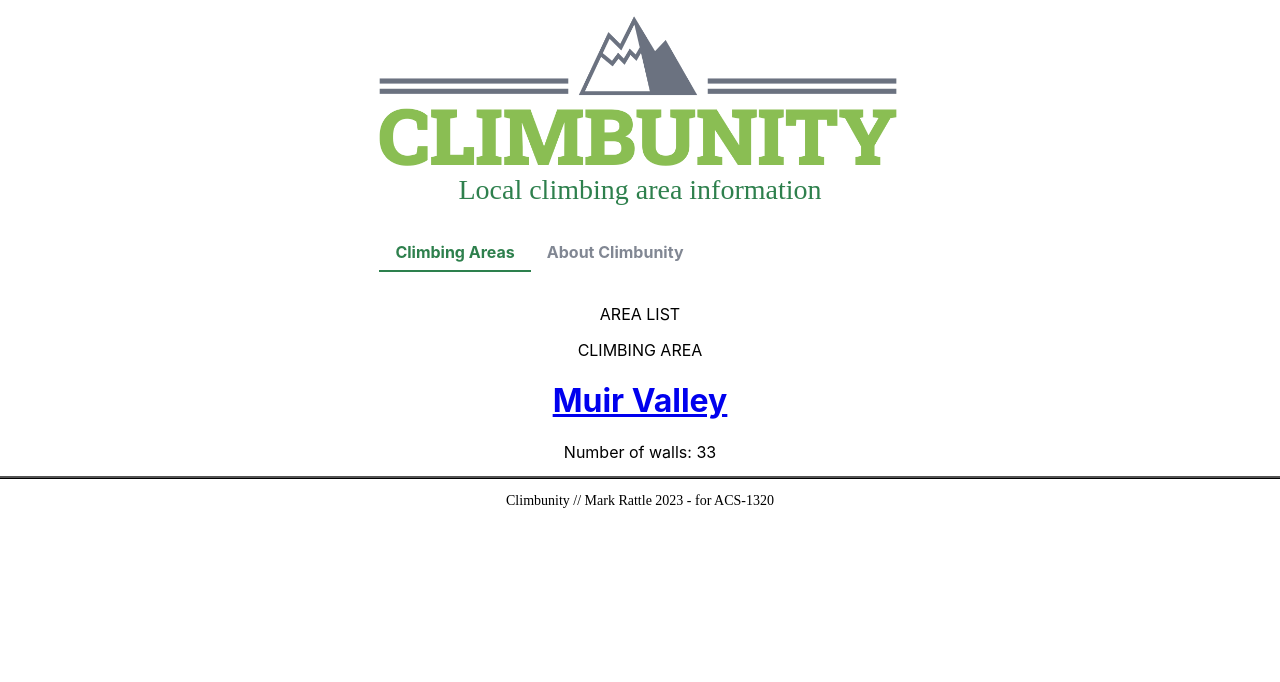
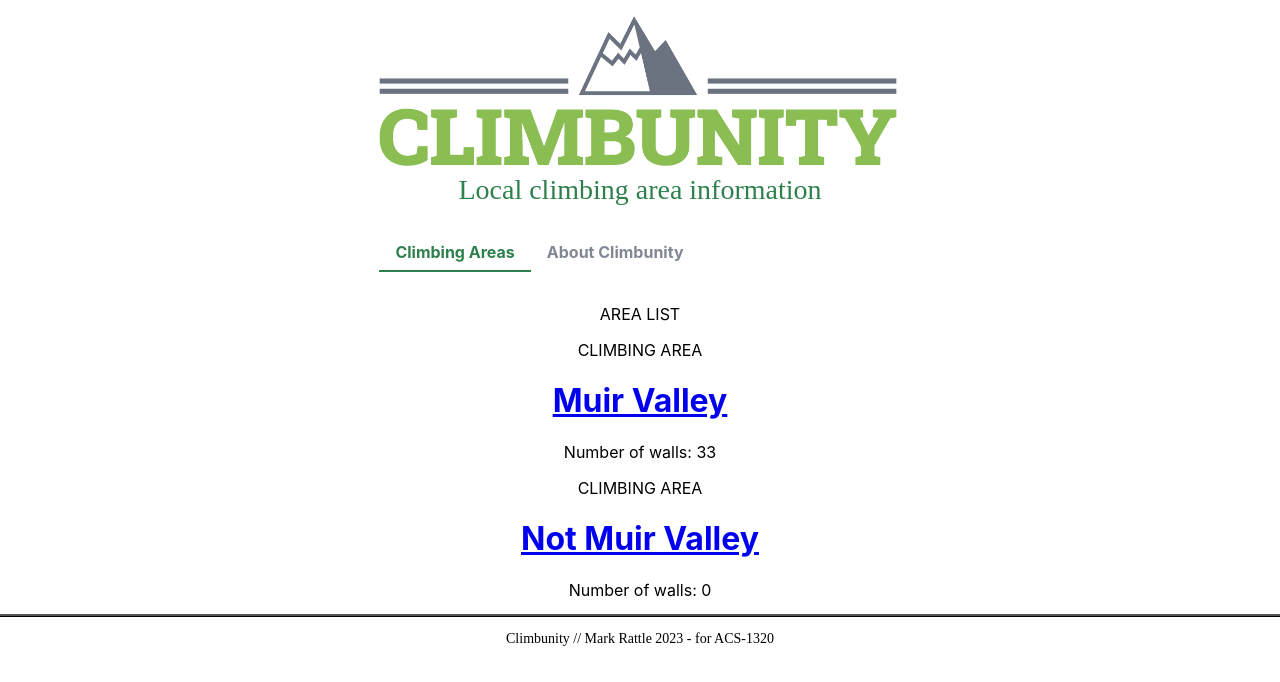
Before and after one commit to energeist/climbunity-front-end, a React (Create React App) app: page / in a window 1280 px wide. Shown: the top 682 px of the page. Built offline with nearby package versions, Linux system fonts and the light colour scheme.

Commit message:
data sorted, using useLocation to get info

```diff
--- a/src/components/App.js
+++ b/src/components/App.js
@@ -5,7 +5,10 @@ import Header from './Header';
 import Footer from './Footer';
 import { Outlet } from 'react-router-dom';
 
-function App() {
+function App(props) {
+  console.log("allWalls in App")
+  // const allWalls = props.props
+  console.log(props.props)
   return (
     <div className="App">
       <Header />
--- a/src/components/ClimbingArea.js
+++ b/src/components/ClimbingArea.js
@@ -1,38 +1,21 @@
 import React from 'react';
 import { Link } from 'react-router-dom';
-import animalCrackers from '../data/animal_crackers_wall.json';
 import './ClimbingAreasList.css';
 
-// const context = require.context('../data', true, /.json$/);
-// const all = {};
-// const dataKeys = [];
-// context.keys().forEach((key) => {
-//   const fileName = key.replace('./', '');
-//   const resource = require(`../data/${fileName}`);
-//   const namespace = fileName.replace('.json', '');
-//   dataKeys.push(namespace);
-//   all[namespace] = JSON.parse(JSON.stringify(resource));
-// });
-
-// console.log(all.animal_crackers_wall);
-// console.log("keys");
-// console.log(dataKeys);
-
-function ClimbingArea() {
+function ClimbingArea(props) {
+  const {areaName, numWalls, path} = props
+  console.log("allWalls in ClimbingArea")
   return (
     <div className="ClimbingAreas">
       <p>CLIMBING AREA</p>
         <Link
           className="ClimbingArea-title"
-          to={`/area`}>
-          <h1>Muir Valley</h1>
+          to={`/area/muir-valley`}>
+          <h1>{areaName}</h1>
         </Link>
-        Number of walls: 33
+        Number of walls: {numWalls}
     </div>
   )
 }
 
-console.log(animalCrackers.area_name);
-console.log(animalCrackers.climbs);
-
 export default ClimbingArea;
--- a/src/components/ClimbingAreasList.js
+++ b/src/components/ClimbingAreasList.js
@@ -1,40 +1,25 @@
 import React from 'react';
-import { Link } from 'react-router-dom';
-import animalCrackers from '../data/animal_crackers_wall.json';
 import './ClimbingAreasList.css';
 import ClimbingArea from './ClimbingArea';
-
-// const context = require.context('../data', true, /.json$/);
-// const all = {};
-// const dataKeys = [];
-// context.keys().forEach((key) => {
-//   const fileName = key.replace('./', '');
-//   const resource = require(`../data/${fileName}`);
-//   const namespace = fileName.replace('.json', '');
-//   dataKeys.push(namespace);
-//   all[namespace] = JSON.parse(JSON.stringify(resource));
-// });
 
 // console.log(all.animal_crackers_wall);
 // console.log("keys");
 // console.log(dataKeys);
 
-function ClimbingAreaList() {
+function ClimbingAreaList(props) {
+  console.log("allWalls in ClimbingAreaList ")
+  const allWalls = props.props
+  const wallKeys = Object.keys(allWalls)
+  console.log(wallKeys.length)
+  console.log(allWalls)
   return (
     <div className="ClimbingAreasList">
       <p>AREA LIST</p>
-        <ClimbingArea />
-        {/* <Link
-          className="ClimbingArea-title"
-          to={`/area`}>
-          Muir Valley
-        </Link> */}
-        {/* <p>Number of walls: 33</p> */}
+        {/* hardcoded for now, might expand data out later */}
+        <ClimbingArea areaName={'Muir Valley'} numWalls={wallKeys.length} path={'muir_valley'} data={allWalls}/>
+        <ClimbingArea areaName={'Not Muir Valley'} numWalls={0}/>
     </div>
   )
 }
 
-console.log(animalCrackers.area_name);
-console.log(animalCrackers.climbs);
-
 export default ClimbingAreaList;
--- a/src/components/ClimbingRoute.js
+++ b/src/components/ClimbingRoute.js
@@ -1,5 +1,5 @@
 import React from 'react';
-import { Link } from 'react-router-dom';
+import { Link, useLocation } from 'react-router-dom';
 import './ClimbingRoute.css';
 
 // const context = require.context('../data', true, /.json$/);
@@ -14,24 +14,60 @@ import './ClimbingRoute.css';
 // });
 
 function ClimbingRoute(props) {
-  // const walls = dataKeys.map((key) => {
+  console.log("allWalls in ClimbingRoute")
+  const allWalls = props.props
+  console.log(allWalls)
+  const location = useLocation()
+  console.log("location on this page")
+  const wallKey = location.pathname.replace('/wall/','')
+  console.log(wallKey)
+  console.log("routes on this wall")
+  const wallRoutes = allWalls[`${wallKey}`].climbs
+  console.log(wallRoutes)
+  console.log(wallRoutes[0].name)
+  console.log(wallRoutes[0].grades.yds)
+  console.log(wallRoutes[0].grades.french)
+  let routes = wallRoutes.map((route) => {
     return (
-      // <div>
-      //   <h1>{all_walls[key].area_name}</h1>
-      //   <p>Number of routes: {all_walls[key].totalClimbs}</p>
-      // </div>
-
-      <div>
+      <div className="routeList" key={route}>
         <p>CLIMBING ROUTE</p>
         <Link
           className="ClimbingRoute-title"
-          to={`/route`}
+          to={`/route/${route.name}`}
         >
-          <h1>Route</h1>
+          <h1>{route.name}</h1>
         </Link>
-        <p>grade, types</p>
+        <p>Grade:
+        {route.grades.yds ? <span>YDS: {route.grades.yds}</span> : ''}
+        {route.grades.french ? <span>French: {route.grades.french}</span> : ''}
+        </p>
       </div>
     )
+  })
+
+  return (
+    <div className="routeList">
+      {routes.length > 0 ? routes : "No results match your search"}
+    </div>
+  )
+// }
+  //   return (
+  //     <div>
+  //       <h1>{all_walls[key].area_name}</h1>
+  //       <p>Number of routes: {all_walls[key].totalClimbs}</p>
+  //     </div>
+
+  //     <div>
+  //       <p>CLIMBING ROUTE</p>
+  //       <Link
+  //         className="ClimbingRoute-title"
+  //         to={`/route/route-name`}
+  //       >
+  //         <h1>Route</h1>
+  //       </Link>
+  //       <p>grade, types</p>
+  //     </div>
+  //   )
   // })
 
   // return (
--- a/src/components/ClimbingRouteDetails.js
+++ b/src/components/ClimbingRouteDetails.js
@@ -1,27 +1,19 @@
 import React from 'react';
-import { useParams } from 'react-router';
+// import { useParams } from 'react-router';
 import './ClimbingRouteDetails.css';
 
-// const context = require.context('../data', true, /.json$/);
-// const all_walls = {};
-// const dataKeys = [];
-// context.keys().forEach((key) => {
-//   const fileName = key.replace('./', '');
-//   const resource = require(`../data/${fileName}`);
-//   const namespace = fileName.replace('.json', '');
-//   dataKeys.push(namespace);
-//   all_walls[namespace] = JSON.parse(JSON.stringify(resource));
-// });
-
 function ClimbingRouteDetails(props) {
+  console.log("allWalls in ClimbingRouteDetails")
+  const allWalls = props.props
+  console.log(allWalls)
   // const params = useParams();
   // const { id } = params;// Location index
-  // const { images, title, desc, hours, geo } = data[id];
+  // const { images, name, desc, hours, geo } = data[id];
 
   return (
     <div className="ClimbingRouteDetails">
       <div className="ClimbingRouteDetails-image">
-        <img src={`${process.env.PUBLIC_URL}/images/no_image`} alt="placeholder"/>
+        <img src={`${process.env.PUBLIC_URL}/images/no_image.jpeg`} alt="placeholder"/>
       </div>
       <div className="ClimbingRouteDetails-info">
         <h1 className="ClimbingRouteDetails-name">climb.name</h1>
--- a/src/components/ClimbingWall.js
+++ b/src/components/ClimbingWall.js
@@ -13,22 +13,17 @@ context.keys().forEach((key) => {
   allWalls[namespace] = JSON.parse(JSON.stringify(resource));
 });
 
-console.log("keys");
-console.log(dataKeys);
+// console.log("keys");
+// console.log(dataKeys);
 
 function ClimbingWall() {
-  console.log("all walls")
-  console.log(allWalls)
-  console.log("data keys")
-  console.log(dataKeys)
-
   const walls = dataKeys.map((key) => {
     return (
-      <div className="WallList">
+      <div className="WallList" key={key}>
         <p>CLIMBING WALL</p>
         <Link
           className="ClimbingWall-title"
-          to={`/wall`}
+          to={`/wall/${key}`}
         >
           <h1>{allWalls[key].area_name}</h1>
         </Link>
--- a/src/index.js
+++ b/src/index.js
@@ -5,11 +5,24 @@ import reportWebVitals from './reportWebVitals';
 import './index.css';
 import App from './components/App';
 import ClimbingAreasList from './components/ClimbingAreasList';
-import ClimbingArea from './components/ClimbingWall';
 import ClimbingWall from './components/ClimbingWall';
 import ClimbingRoute from './components/ClimbingRoute';
 import ClimbingRouteDetails from './components/ClimbingRouteDetails';
 import About from './components/About';
+
+const context = require.context('./data', true, /.json$/);
+const allWalls = {};
+const dataKeys = [];
+context.keys().forEach((key) => {
+  const fileName = key.replace('./', '');
+  const resource = require(`./data/${fileName}`);
+  const namespace = fileName.replace('.json', '');
+  dataKeys.push(namespace);
+  allWalls[namespace] = JSON.parse(JSON.stringify(resource));
+});
+
+console.log("allWalls in index")
+console.log(allWalls)
 
 const root = ReactDOM.createRoot(document.getElementById('root'));
 root.render(
@@ -17,12 +30,12 @@ root.render(
     <title>Climbunity</title>
     <Router>
       <Routes>
-        <Route path="/" element={<App />}>
-          <Route path="/" element={<ClimbingAreasList />} />
-          <Route path="/area" element={<ClimbingWall />} />
-          <Route path="/wall" element={<ClimbingRoute />} />
+        <Route path="/" element={<App props={allWalls}/>}>
+          <Route path="/" element={<ClimbingAreasList props={allWalls}/>} />
+          <Route path="/area/:id" element={<ClimbingWall props={allWalls}/>} />
+          <Route path="/wall/:id" element={<ClimbingRoute props={allWalls}/>} />
           <Route path="/about" element={<About />} />
-          <Route path="/route" element={<ClimbingRouteDetails />} />
+          <Route path="/route/:id" element={<ClimbingRouteDetails props={allWalls}/>} />
         </Route>
       </Routes>
     </Router>
```
